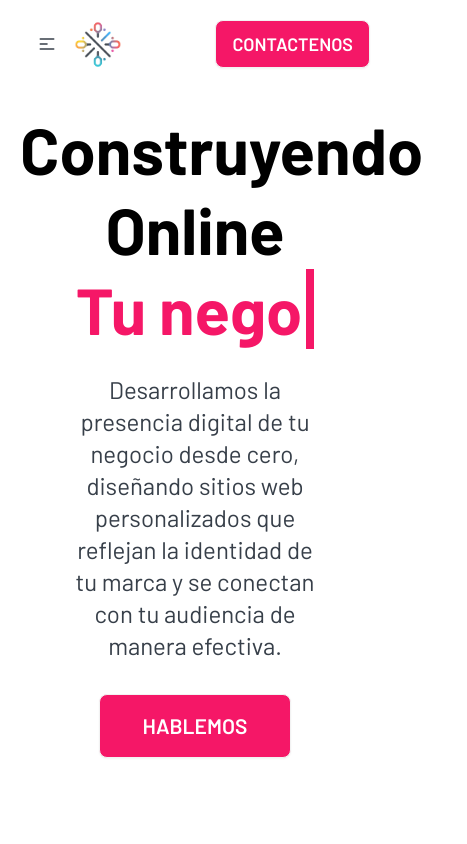
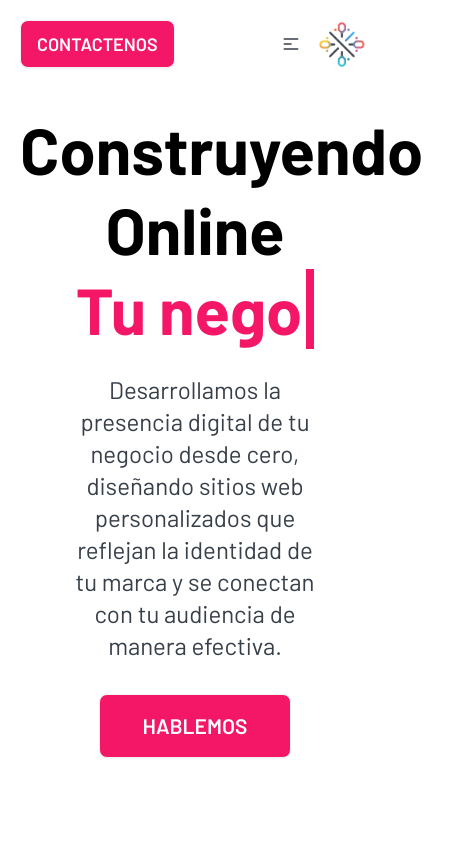
Before and after one commit to TechVantageConsulting/Portfolio, a React (Vite) app: page / in a window 390 px wide. Shown: the top 844 px of the page, 467 px wide, since content can reach past the window. Built offline with nearby package versions, Linux system fonts and the light colour scheme.

Commit message:
switch navbar buttons on <large

```diff
--- a/src/components/PageContainer/Navbar/navbar.scss
+++ b/src/components/PageContainer/Navbar/navbar.scss
@@ -13,3 +13,21 @@
         border-bottom: 2px solid $pink;
     }
 }
+
+.navbar {
+    @media (max-width: 1024px) {
+        flex-direction: row-reverse;
+    }
+}
+
+.navbar-start {
+    @media (max-width: 1024px) {
+        justify-content: flex-end;
+    }
+}
+
+.navbar-end {
+    @media (max-width: 1024px) {
+        justify-content: flex-start;
+    }
+}
--- a/src/components/PageContainer/Navbar/navbar.tsx
+++ b/src/components/PageContainer/Navbar/navbar.tsx
@@ -35,7 +35,7 @@ export const Navbar = () => {
           href="#"
         >
           <img className="w-12 mr-1" src={logo} alt="logo" />
-          <h1 className="hidden sm:block">Tech Vantage Consulting</h1>
+          <h1 className="hidden lg:block">Tech Vantage Consulting</h1>
         </a>
       </div>
       <div className="navbar-center hidden lg:flex">
```
